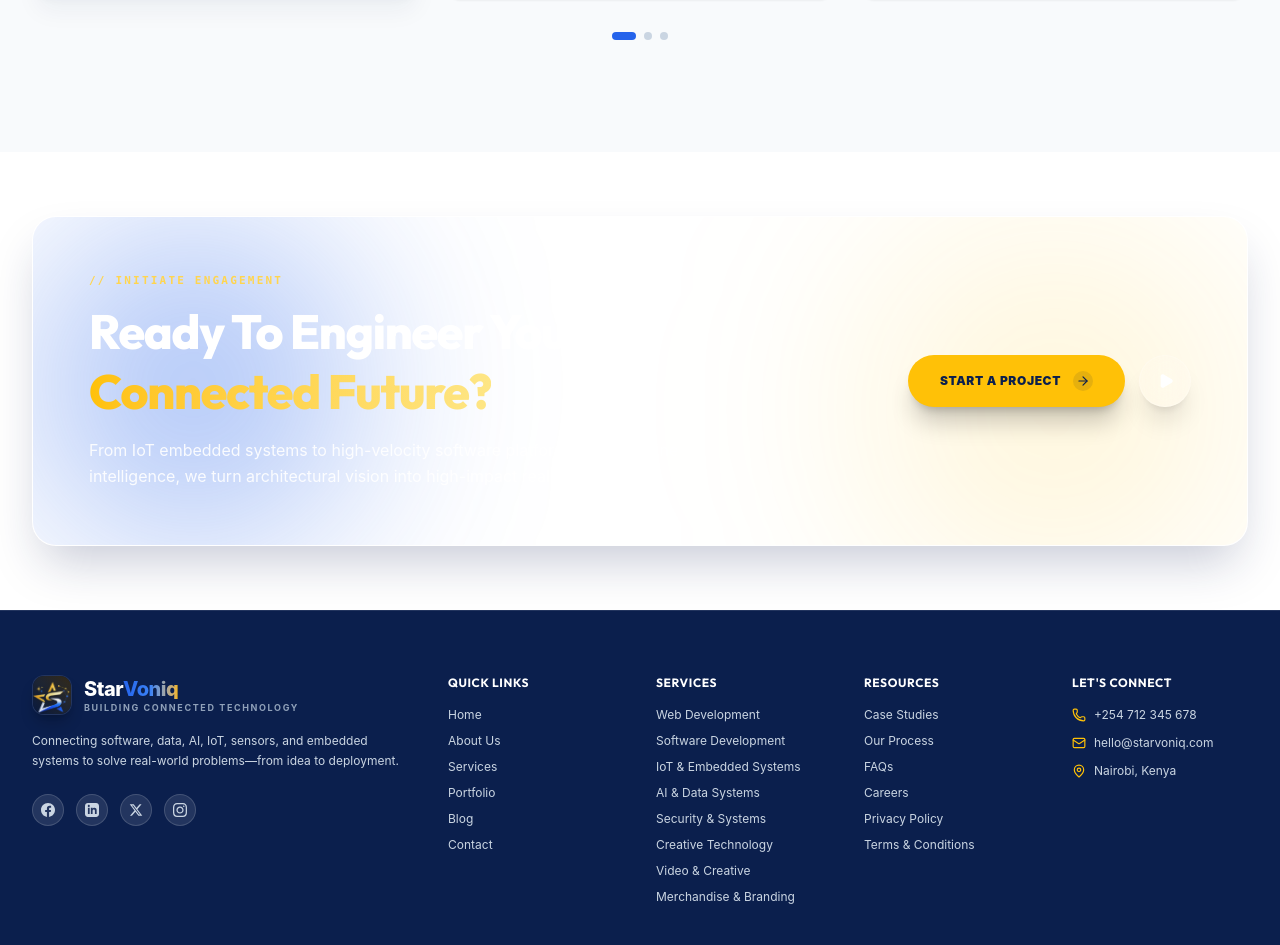
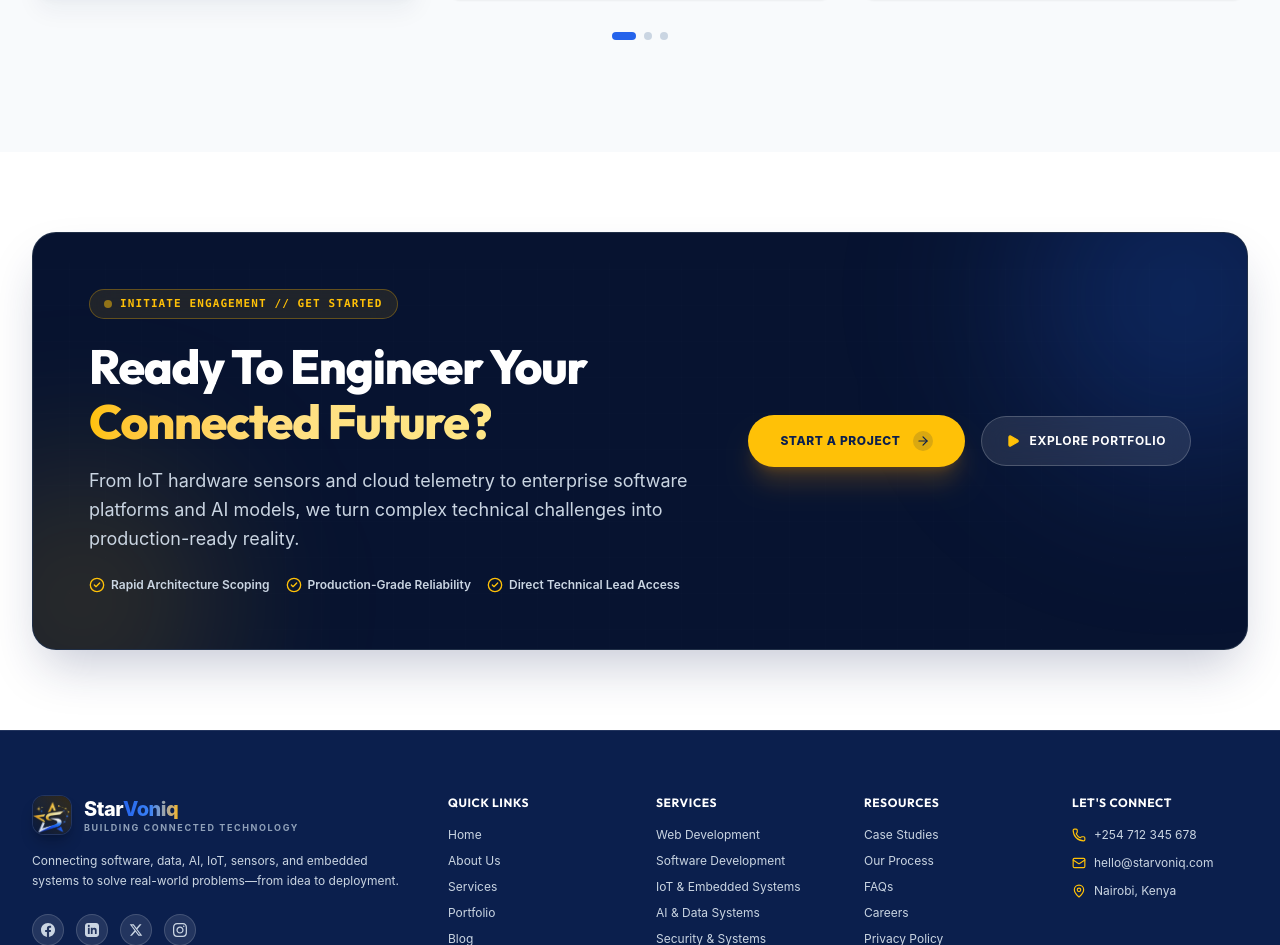
Before and after one commit to starvoniq/company_website, a React (Vite) app: page / in a window 1280 px wide. Shown: the part 5580-6525 px from the top of the page. Built offline with nearby package versions, Linux system fonts and the light colour scheme.

Commit message:
refactor(cta): enhance visual clarity, typography contrast, and button labels in CtaBanner

```diff
--- a/src/components/CtaBanner.tsx
+++ b/src/components/CtaBanner.tsx
@@ -1,5 +1,5 @@
 import React from 'react';
-import { ArrowRight, Play } from 'lucide-react';
+import { ArrowRight, Play, CheckCircle2 } from 'lucide-react';
 
 interface CtaBannerProps {
   onStartProject?: () => void;
@@ -8,53 +8,87 @@ interface CtaBannerProps {
 
 export const CtaBanner: React.FC<CtaBannerProps> = ({ onStartProject, onWatchVideo }) => {
   return (
-    <section className="py-12 sm:py-16 bg-white">
+    <section className="py-14 sm:py-20 bg-white">
       <div className="max-w-7xl mx-auto px-4 sm:px-6 lg:px-8">
-        <div className="relative rounded-3xl overflow-hidden bg-gradient-to-r from-[#0B1F4D] via-[#12337d] to-[#2563EB] p-8 sm:p-12 lg:p-14 shadow-2xl shadow-blue-950/25 border border-white/10 bg-tech-grid-dark">
 
-          {/* Subtle ambient lighting */}
-          <div className="absolute top-0 right-0 w-96 h-96 bg-[#FFC107]/15 rounded-full blur-[110px] pointer-events-none" />
-          <div className="absolute bottom-0 left-0 w-80 h-80 bg-[#2563EB]/40 rounded-full blur-[100px] pointer-events-none" />
+        {/* Crystal-Clear Main Banner Card */}
+        <div className="relative rounded-3xl overflow-hidden bg-[#071330] border border-slate-700/60 shadow-2xl shadow-blue-950/25 p-8 sm:p-12 lg:p-14">
 
-          <div className="relative z-10 flex flex-col lg:flex-row lg:items-center lg:justify-between gap-8 text-left">
+          {/* Subtle sharp tech grid overlay */}
+          <div className="absolute inset-0 bg-tech-grid-dark opacity-15 pointer-events-none" />
 
-            {/* Left Content */}
+          {/* Controlled ambient glow highlights */}
+          <div className="absolute -top-24 -right-24 w-80 h-80 bg-[#2563EB]/25 rounded-full blur-[90px] pointer-events-none" />
+          <div className="absolute -bottom-24 -left-24 w-72 h-72 bg-[#FFC107]/15 rounded-full blur-[80px] pointer-events-none" />
+
+          <div className="relative z-10 flex flex-col lg:flex-row lg:items-center lg:justify-between gap-10 text-left">
+
+            {/* Left Content Area */}
             <div className="max-w-2xl">
-              <span className="text-[11px] font-mono font-bold uppercase tracking-[0.2em] text-[#FFD54F] block mb-3">
-                // INITIATE ENGAGEMENT
-              </span>
 
-              <h2 className="text-3xl sm:text-4xl lg:text-5xl font-black text-white tracking-tight leading-tight mb-4">
-                Ready To Engineer Your <br className="hidden sm:inline" />
-                <span className="text-transparent bg-clip-text bg-gradient-to-r from-[#FFC107] via-[#FFD54F] to-amber-200">
+              {/* Sharp Pill Badge */}
+              <div className="inline-flex items-center gap-2 px-3.5 py-1.5 rounded-full bg-amber-400/10 border border-amber-400/30 text-[#FFC107] mb-5 backdrop-blur-md">
+                <span className="w-2 h-2 rounded-full bg-[#FFC107] animate-pulse" />
+                <span className="text-[11px] font-mono font-bold tracking-widest uppercase">
+                  INITIATE ENGAGEMENT // GET STARTED
+                </span>
+              </div>
+
+              {/* High-Contrast Main Headline */}
+              <h2 className="text-3xl sm:text-4xl lg:text-5xl font-black text-white tracking-tight leading-[1.15] mb-4">
+                Ready To Engineer Your{' '}
+                <span className="text-transparent bg-clip-text bg-gradient-to-r from-[#FFC107] via-[#FFE082] to-amber-200">
                   Connected Future?
                 </span>
               </h2>
 
-              <p className="text-sm sm:text-base text-white/90 font-normal leading-relaxed">
-                From IoT embedded systems to high-velocity software platforms and machine intelligence, we turn architectural vision into high-impact reality.
+              {/* Crystal Clear Subtitle */}
+              <p className="text-base sm:text-lg text-slate-300 font-normal leading-relaxed mb-6">
+                From IoT hardware sensors and cloud telemetry to enterprise software platforms and AI models, we turn complex technical challenges into production-ready reality.
               </p>
+
+              {/* Trust & Clarity Badges */}
+              <div className="flex flex-wrap items-center gap-4 text-xs font-semibold text-slate-300">
+                <div className="flex items-center gap-1.5">
+                  <CheckCircle2 className="w-4 h-4 text-[#FFC107]" />
+                  <span>Rapid Architecture Scoping</span>
+                </div>
+                <div className="flex items-center gap-1.5">
+                  <CheckCircle2 className="w-4 h-4 text-[#FFC107]" />
+                  <span>Production-Grade Reliability</span>
+                </div>
+                <div className="flex items-center gap-1.5">
+                  <CheckCircle2 className="w-4 h-4 text-[#FFC107]" />
+                  <span>Direct Technical Lead Access</span>
+                </div>
+              </div>
             </div>
 
-            {/* Right Buttons: Start a Project + Circle Play */}
-            <div className="flex items-center gap-3.5 shrink-0">
+            {/* Right Action Buttons */}
+            <div className="flex flex-col sm:flex-row items-stretch sm:items-center gap-4 shrink-0">
+
+              {/* Primary Action Button */}
               <button
+                type="button"
                 onClick={onStartProject}
-                className="group btn-shimmer inline-flex items-center gap-3 px-8 py-4 rounded-full bg-[#FFC107] hover:bg-[#F4B400] text-[#0B1F4D] font-black text-xs tracking-wider uppercase transition-all duration-200 shadow-xl shadow-black/20 cursor-pointer hover:scale-105 active:scale-95"
+                className="group btn-shimmer inline-flex items-center justify-center gap-3 px-8 py-4 rounded-full bg-[#FFC107] hover:bg-[#F4B400] text-[#0B1F4D] font-extrabold text-xs tracking-wider uppercase transition-all duration-200 shadow-xl shadow-amber-500/20 hover:shadow-amber-500/35 hover:scale-[1.03] active:scale-[0.98] cursor-pointer"
               >
                 <span>Start a Project</span>
-                <span className="w-5 h-5 rounded-full bg-[#0B1F4D]/10 flex items-center justify-center transition-transform group-hover:translate-x-1">
+                <span className="w-5 h-5 rounded-full bg-[#0B1F4D]/15 flex items-center justify-center transition-transform group-hover:translate-x-1">
                   <ArrowRight className="w-3.5 h-3.5 text-[#0B1F4D]" />
                 </span>
               </button>
 
+              {/* Secondary Clearly Labeled Action Button */}
               <button
+                type="button"
                 onClick={onWatchVideo}
-                aria-label="Play video showcase"
-                className="w-13 h-13 rounded-full bg-white/10 hover:bg-white/20 text-white flex items-center justify-center transition-all duration-200 shadow-xl cursor-pointer hover:scale-110 active:scale-95 border border-white/20 backdrop-blur-md"
+                className="group inline-flex items-center justify-center gap-2.5 px-6 py-4 rounded-full bg-white/10 hover:bg-white/15 text-white font-bold text-xs tracking-wider uppercase transition-all duration-200 border border-white/20 hover:border-white/40 backdrop-blur-md hover:scale-[1.02] active:scale-[0.98] cursor-pointer"
               >
-                <Play className="w-4 h-4 fill-white ml-0.5" />
+                <Play className="w-3.5 h-3.5 fill-current text-[#FFC107] transition-transform group-hover:scale-110" />
+                <span>Explore Portfolio</span>
               </button>
+
             </div>
 
           </div>
```
